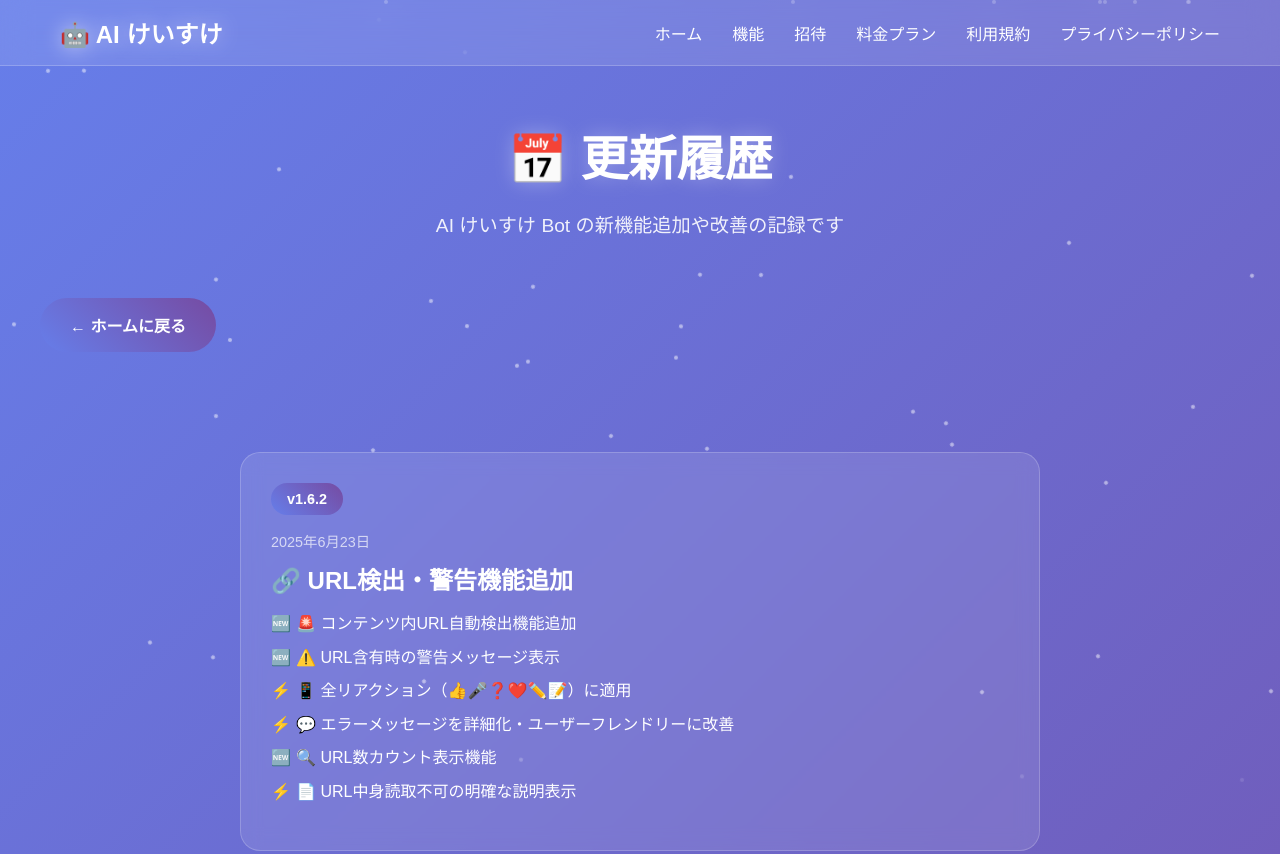
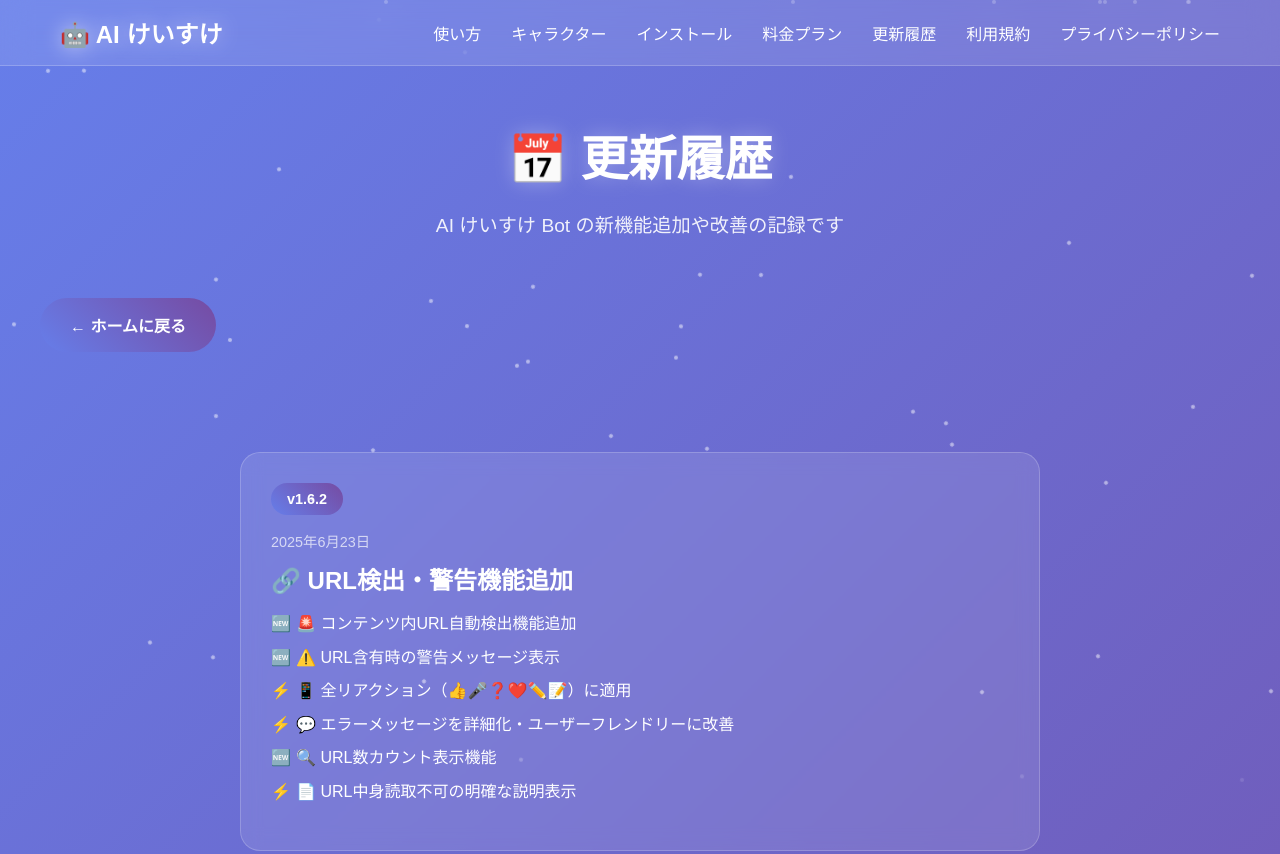
Before and after one commit to tejastice/ai-keisuke-web, a plain HTML site: page changelog.html in a window 1280 px wide. Shown: the top 854 px of the page. Drawn offline with Linux system fonts and the light colour scheme.

Commit message:
Update navigation menu labels site-wide
- Change "機能" to "使い方" across all pages
- Change "始め方" to "インストール" across all pages
- Standardize navigation menu structure
- Update both desktop and mobile navigation menus

🤖 Generated with [Claude Code](https://claude.ai/code)

Co-Authored-By: Claude <noreply@anthropic.com>

```diff
--- a/changelog.html
+++ b/changelog.html
@@ -405,10 +405,11 @@
                 <span></span>
             </button>
             <ul class="nav-links">
-                <li><a href="index.html">ホーム</a></li>
-                <li><a href="index.html#features">機能</a></li>
-                <li><a href="index.html#invite">招待</a></li>
+                <li><a href="index.html#features">使い方</a></li>
+                <li><a href="index.html#character">キャラクター</a></li>
+                <li><a href="index.html#invite">インストール</a></li>
                 <li><a href="index.html#pricing">料金プラン</a></li>
+                <li><a href="changelog.html">更新履歴</a></li>
                 <li><a href="terms.html">利用規約</a></li>
                 <li><a href="privacy.html">プライバシーポリシー</a></li>
             </ul>
@@ -418,10 +419,11 @@
     <!-- モバイルメニューオーバーレイ -->
     <div class="mobile-menu-overlay" id="mobileMenuOverlay">
         <button class="mobile-menu-close" onclick="closeMobileMenu()">×</button>
-        <a href="index.html" onclick="closeMobileMenu()">ホーム</a>
-        <a href="index.html#features" onclick="closeMobileMenu()">機能</a>
-        <a href="index.html#invite" onclick="closeMobileMenu()">招待</a>
+        <a href="index.html#features" onclick="closeMobileMenu()">使い方</a>
+        <a href="index.html#character" onclick="closeMobileMenu()">キャラクター</a>
+        <a href="index.html#invite" onclick="closeMobileMenu()">インストール</a>
         <a href="index.html#pricing" onclick="closeMobileMenu()">料金プラン</a>
+        <a href="changelog.html" onclick="closeMobileMenu()">更新履歴</a>
         <a href="terms.html" onclick="closeMobileMenu()">利用規約</a>
         <a href="privacy.html" onclick="closeMobileMenu()">プライバシーポリシー</a>
     </div>
```
Also changed, not shown: how-to-use.html (+2 -2 lines), index.html (+4 -4 lines).
